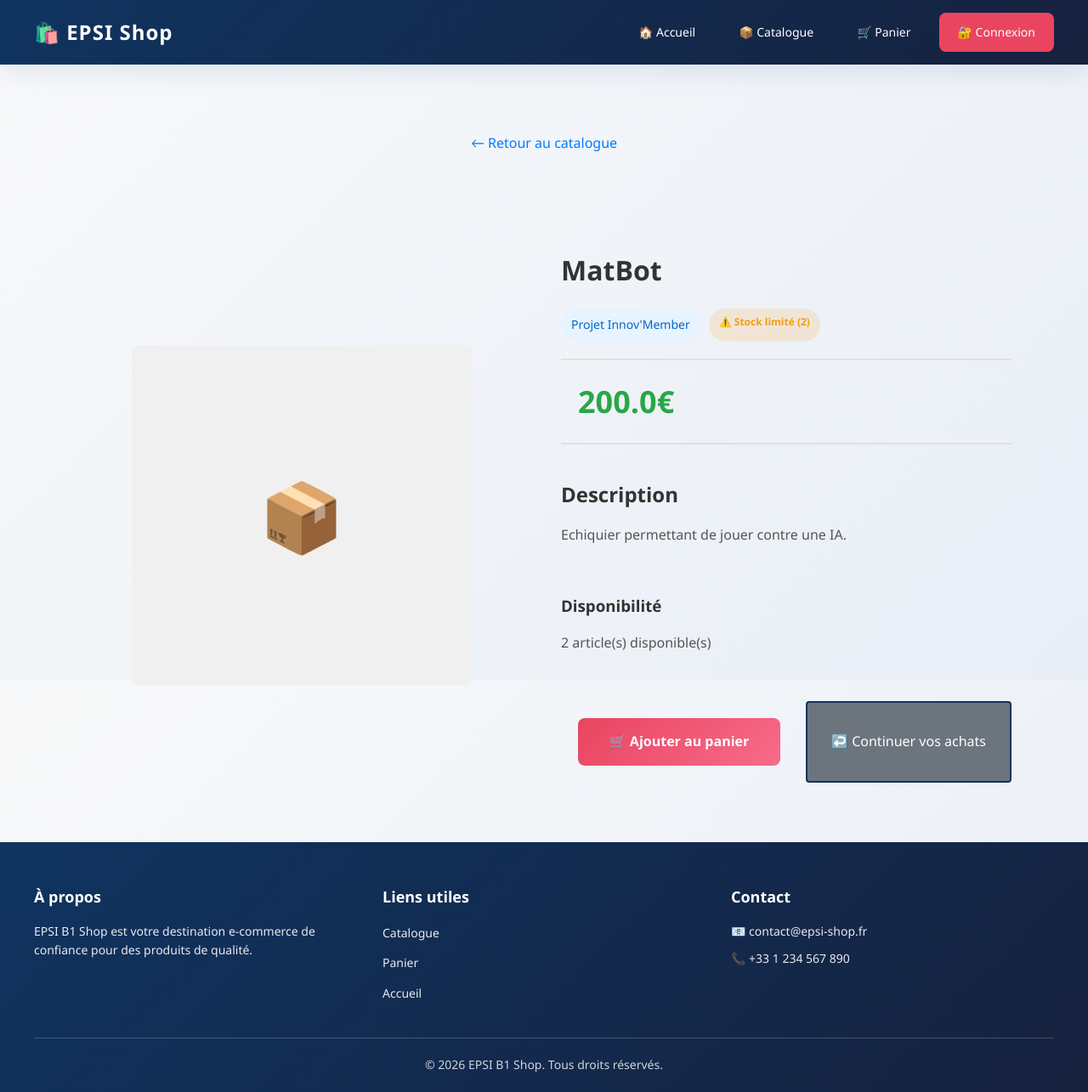
After one commit to DSM892/tp-ecommerce, a Flask app: page /produit/1 in a window 1280 px wide. The commit adds this page. Shown: the whole page at 85% size. Run offline with Flask 3, Linux system fonts and the light colour scheme; data comes from the database, SQL or seed files in the repository.

Commit message:
ajout de page spécifique à chaque produit

```diff
--- a/app.py
+++ b/app.py
@@ -18,7 +18,9 @@ def catalogue():
 @app.route('/produit/<int:produit_id>')
 def produit(produit_id):
     produit = db.get_produit(produit_id)
-    return render_template('produit.html')
+    if not produit:
+        return redirect('/catalogue')
+    return render_template('produit.html', produit=produit)
 
 @app.route('/inscription', methods=['GET', 'POST'])
 def inscription():
--- a/static/style.css
+++ b/static/style.css
@@ -307,6 +307,15 @@ main {
 .produit-card:hover {
     box-shadow: var(--shadow-hover);
     transform: translateY(-8px);
+}
+
+.product-link {
+    text-decoration: none;
+    color: inherit;
+    display: flex;
+    flex-direction: column;
+    flex: 1;
+    padding-bottom: 20px;
 }
 
 .produit-header {
--- a/templates/catalogue.html
+++ b/templates/catalogue.html
@@ -2,13 +2,14 @@
 
 {% block content %}
 <div class="page-header">
-    <h1>🏬 Nos Produits</h1>
+    <h1>📦 Nos Produits</h1>
     <p>Parcourez notre catalogue complet</p>
 </div>
 
 <div class="products-grid">
     {% for p in produits %}
     <div class="produit-card">
+        <a href="/produit/{{ p.id }}" class="product-link">
             <div class="produit-header">
                 <span class="stock-badge {% if p.stock > 10 %}in-stock{% elif p.stock > 0 %}low-stock{% else %}out-stock{% endif %}">
                     {% if p.stock > 10 %}
@@ -26,6 +27,7 @@
                 <span class="stock-info">{{ p.stock }} disponible(s)</span>
             </div>
             <p class="product-price">{{ p.prix }}€</p>
+        </a>
         <a href="/ajouter_au_panier/{{ p.id }}" class="btn-add-cart" {% if p.stock == 0 %}disabled{% endif %}>
             🛒 Ajouter au panier
         </a>
--- /dev/null
+++ b/templates/produit.html
@@ -0,0 +1,213 @@
+{% extends 'base.html' %}
+
+{% block content %}
+<div class="page-header">
+    <a href="/catalogue" class="back-link">← Retour au catalogue</a>
+</div>
+
+<div class="produit-detail">
+    <div class="product-detail-container">
+        <div class="product-image">
+            <div class="image-placeholder">
+                📦
+            </div>
+        </div>
+
+        <div class="product-details">
+            <h1>{{ produit.nom }}</h1>
+
+            <div class="product-meta">
+                <span class="categorie-badge">{{ produit.categorie }}</span>
+                <span class="stock-badge {% if produit.stock > 10 %}in-stock{% elif produit.stock > 0 %}low-stock{% else %}out-stock{% endif %}">
+                    {% if produit.stock > 10 %}
+                        ✅ En stock
+                    {% elif produit.stock > 0 %}
+                        ⚠️ Stock limité ({{ produit.stock }})
+                    {% else %}
+                        ❌ Rupture de stock
+                    {% endif %}
+                </span>
+            </div>
+
+            <div class="price-section">
+                <p class="product-price">{{ produit.prix }}€</p>
+            </div>
+
+            <div class="description-section">
+                <h2>Description</h2>
+                <p>{{ produit.description }}</p>
+            </div>
+
+            <div class="stock-section">
+                <h3>Disponibilité</h3>
+                <p>{{ produit.stock }} article(s) disponible(s)</p>
+            </div>
+
+            <div class="action-buttons">
+                {% if produit.stock > 0 %}
+                    <a href="/ajouter_au_panier/{{ produit.id }}" class="btn-add-cart btn-large">
+                        🛒 Ajouter au panier
+                    </a>
+                {% else %}
+                    <button class="btn-add-cart btn-large" disabled>
+                        ❌ Rupture de stock
+                    </button>
+                {% endif %}
+                <a href="/catalogue" class="btn-secondary">
+                    ↩️ Continuer vos achats
+                </a>
+            </div>
+        </div>
+    </div>
+</div>
+
+<style>
+.back-link {
+    display: inline-block;
+    margin-bottom: 20px;
+    color: #007bff;
+    text-decoration: none;
+    font-weight: 500;
+}
+
+.back-link:hover {
+    text-decoration: underline;
+}
+
+.product-detail-container {
+    display: flex;
+    gap: 40px;
+    max-width: 1200px;
+    margin: 0 auto;
+    padding: 20px;
+}
+
+.product-image {
+    flex: 1;
+    display: flex;
+    align-items: center;
+    justify-content: center;
+}
+
+.image-placeholder {
+    width: 100%;
+    max-width: 400px;
+    aspect-ratio: 1;
+    background-color: #f0f0f0;
+    border-radius: 8px;
+    display: flex;
+    align-items: center;
+    justify-content: center;
+    font-size: 80px;
+}
+
+.product-details {
+    flex: 1;
+    display: flex;
+    flex-direction: column;
+    gap: 20px;
+}
+
+.product-details h1 {
+    font-size: 32px;
+    color: #333;
+    margin: 0;
+}
+
+.product-meta {
+    display: flex;
+    gap: 10px;
+    flex-wrap: wrap;
+}
+
+.categorie-badge {
+    display: inline-block;
+    background-color: #e7f3ff;
+    color: #0066cc;
+    padding: 8px 12px;
+    border-radius: 20px;
+    font-size: 14px;
+    font-weight: 500;
+}
+
+.price-section {
+    border-top: 2px solid #e0e0e0;
+    border-bottom: 2px solid #e0e0e0;
+    padding: 20px 0;
+}
+
+.product-price {
+    font-size: 36px;
+    font-weight: bold;
+    color: #28a745;
+    margin: 0;
+}
+
+.description-section,
+.stock-section {
+    line-height: 1.6;
+    color: #555;
+}
+
+.description-section h2,
+.stock-section h3 {
+    color: #333;
+    margin-bottom: 10px;
+}
+
+.action-buttons {
+    display: flex;
+    gap: 10px;
+    margin-top: 20px;
+}
+
+.btn-large {
+    flex: 1;
+    padding: 15px 20px;
+    font-size: 16px;
+    min-height: 50px;
+}
+
+.btn-secondary {
+    flex: 1;
+    display: flex;
+    align-items: center;
+    justify-content: center;
+    padding: 15px 20px;
+    background-color: #6c757d;
+    color: white;
+    text-decoration: none;
+    border-radius: 4px;
+    font-weight: 500;
+    transition: background-color 0.3s;
+}
+
+.btn-secondary:hover {
+    background-color: #5a6268;
+}
+
+@media (max-width: 768px) {
+    .product-detail-container {
+        flex-direction: column;
+        gap: 30px;
+    }
+
+    .product-details h1 {
+        font-size: 24px;
+    }
+
+    .product-price {
+        font-size: 28px;
+    }
+
+    .action-buttons {
+        flex-direction: column;
+    }
+
+    .btn-large,
+    .btn-secondary {
+        width: 100%;
+    }
+}
+</style>
+{% endblock %}
```
Lines whose indentation alone changed are shown as unchanged.
